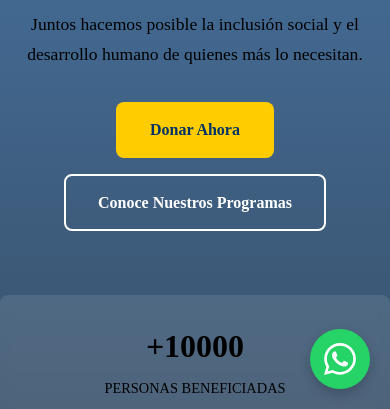
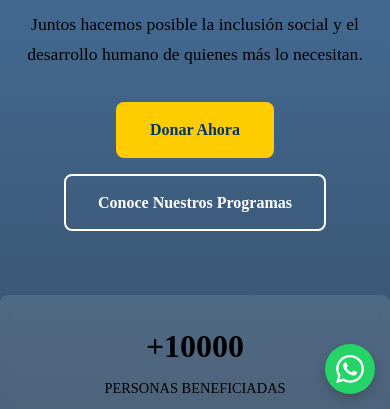
Before and after one commit to dark-yx/website_gasiba, a plain HTML site: page index.html in a window 390 px wide. Shown: the part 435-844 px from the top of the page. Drawn offline with Linux system fonts and the light colour scheme.

Commit message:
fix(mobile): Corregir desbordamiento del botón de WhatsApp y menú de navegación
- Ajustado el posicionamiento del botón de WhatsApp en móviles.
- Corregido el ancho del menú de navegación para evitar que se corte.
- Asegurado que la imagen de la sección 'Quiénes Somos' se ajuste al 100% del ancho en móviles.

```diff
--- a/css/style.css
+++ b/css/style.css
@@ -691,7 +691,8 @@ section {
         position: fixed;
         top: 0;
         right: -100%;
-        width: 70%;
+        width: 100%;
+        max-width: 400px; /* Limita el ancho en pantallas grandes */
         height: 100vh;
         background-color: var(--color-primary-blue);
         flex-direction: column;
@@ -769,3 +770,21 @@ section {
     width: 32px;
     height: 32px;
 }
+
+@media (max-width: 768px) {
+    .whatsapp-float {
+        width: 50px;
+        height: 50px;
+        bottom: 15px;
+        right: 15px;
+    }
+
+    .whatsapp-float svg {
+        width: 28px;
+        height: 28px;
+    }
+
+    .about-image-container img {
+        width: 100%;
+    }
+}
```
